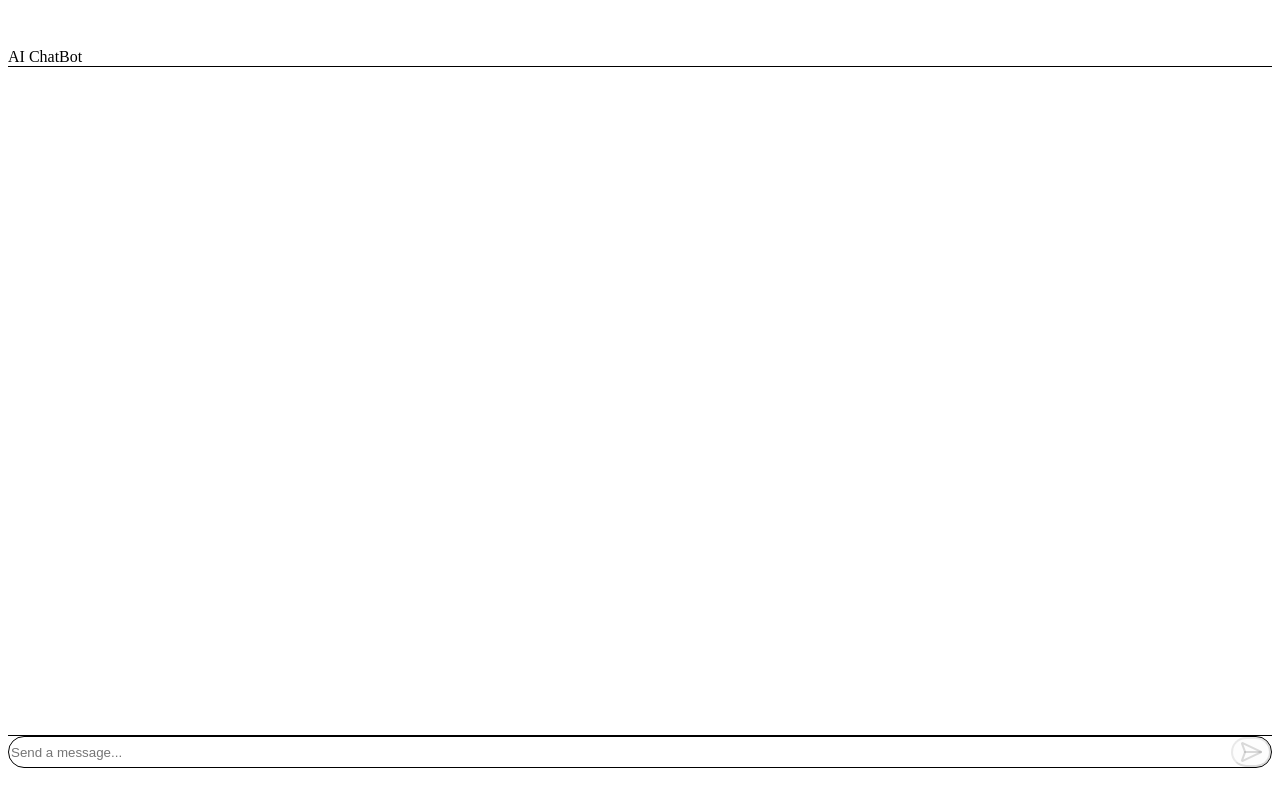
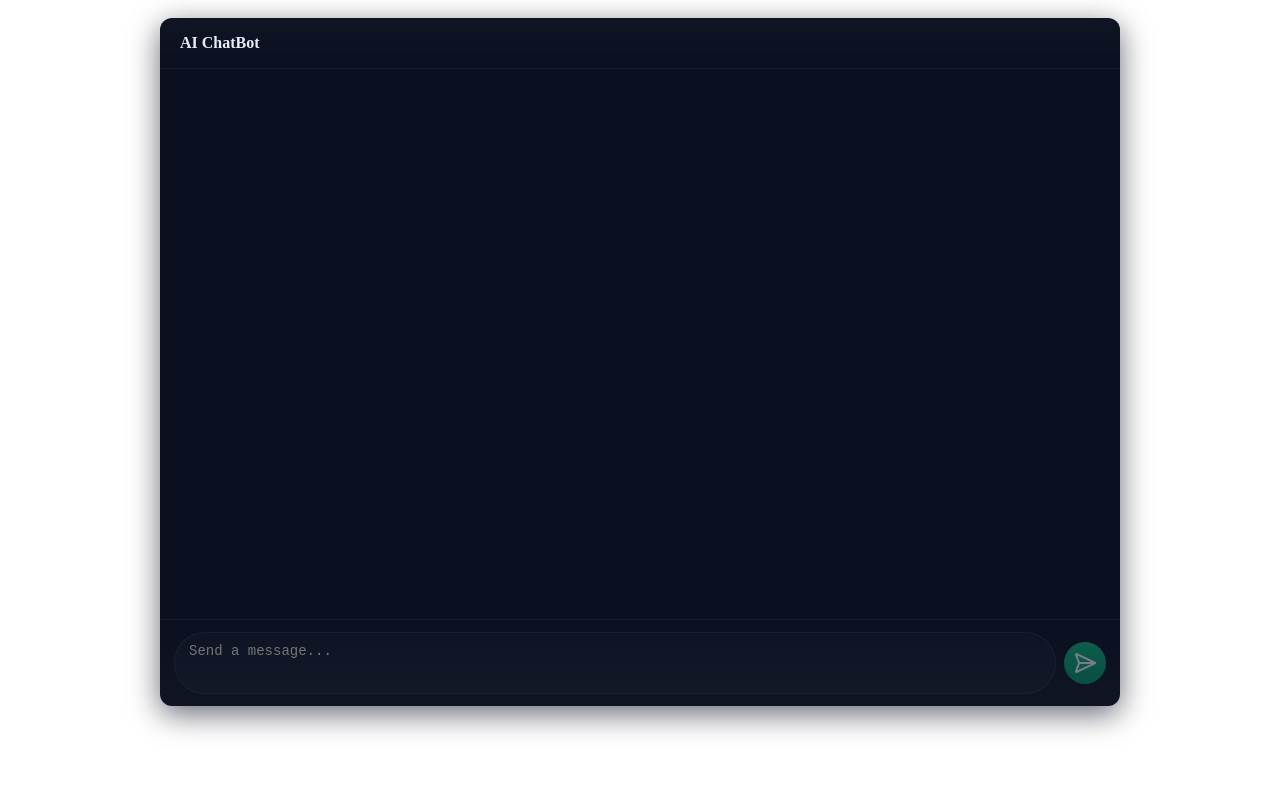
Before and after one commit to xerovanta/AI-ChatBot-by-Mayur, a React (Vite) app in the folder packages/client/: page / in a window 1280 px wide. Shown: the top 806 px of the page. Built offline with nearby package versions, Linux system fonts and the light colour scheme.

Commit message:
App is Ready

```diff
--- a/packages/client/postcss.config.js
+++ b/packages/client/postcss.config.js
@@ -1,6 +1,5 @@
 export default {
    plugins: {
-      '@tailwindcss/postcss': {},
       autoprefixer: {},
    },
 };
--- /dev/null
+++ b/packages/client/src/components/ui/ChatBot.css
@@ -0,0 +1,205 @@
+/* ChatBot.css - self-contained styles for the ChatBot component
+   This provides a clean ChatGPT-like dark UI without relying on Tailwind. */
+
+.chatbot-root {
+   display: flex;
+   flex-direction: column;
+   width: 100%;
+   max-width: 960px;
+   height: 86vh;
+   margin: 18px auto;
+   background: #0b1020; /* dark background similar to ChatGPT */
+   color: #e6edf3;
+   border-radius: 12px;
+   box-shadow: 0 8px 30px rgba(2, 6, 23, 0.6);
+   overflow: hidden;
+}
+
+.chatbot-header {
+   padding: 16px 20px;
+   font-weight: 600;
+   font-size: 16px;
+   border-bottom: 1px solid rgba(255, 255, 255, 0.04);
+   background: linear-gradient(180deg, rgba(255, 255, 255, 0.02), transparent);
+}
+
+.chatbot-messages {
+   flex: 1 1 auto;
+   padding: 18px;
+   overflow-y: auto;
+   display: flex;
+   flex-direction: column;
+   gap: 14px;
+}
+
+.message-row {
+   display: flex;
+   width: 100%;
+}
+.message-row.bot {
+   justify-content: flex-start;
+}
+.message-row.user {
+   justify-content: flex-end;
+}
+
+.message-bubble {
+   max-width: 78%;
+   padding: 12px 14px;
+   border-radius: 12px;
+   line-height: 1.45;
+   font-size: 15px;
+   box-shadow: 0 1px 0 rgba(255, 255, 255, 0.02) inset;
+   word-break: break-word;
+}
+
+.bot-bubble {
+   background: linear-gradient(180deg, #0f1724, #0b1220);
+   color: #dbeafe;
+   border-top-left-radius: 6px;
+}
+
+.user-bubble {
+   background: linear-gradient(180deg, #2b6cb0, #1e4e8c);
+   color: white;
+   border-top-right-radius: 6px;
+}
+
+.message-content p {
+   margin: 0;
+}
+
+.message-bubble.loading {
+   display: inline-flex;
+   align-items: center;
+   justify-content: center;
+   min-width: 36px;
+   min-height: 28px;
+   background: rgba(255, 255, 255, 0.02);
+}
+
+.loader {
+   width: 18px;
+   height: 18px;
+   color: #9aa7bd;
+}
+
+.chatbot-input-form {
+   padding: 12px 14px;
+   border-top: 1px solid rgba(255, 255, 255, 0.04);
+   background: linear-gradient(180deg, transparent, rgba(255, 255, 255, 0.02));
+}
+
+.chatbot-input-wrap {
+   display: flex;
+   gap: 8px;
+   align-items: center;
+}
+
+.chatbot-input {
+   flex: 1 1 auto;
+   padding: 10px 14px;
+   border-radius: 999px;
+   border: 1px solid rgba(255, 255, 255, 0.04);
+   background: rgba(255, 255, 255, 0.02);
+   color: #e6edf3;
+   outline: none;
+   font-size: 14px;
+}
+.chatbot-input:disabled {
+   opacity: 0.6;
+}
+
+.chatbot-send-btn {
+   display: inline-flex;
+   align-items: center;
+   justify-content: center;
+   width: 42px;
+   height: 42px;
+   border-radius: 50%;
+   border: none;
+   background: linear-gradient(180deg, #10b981, #059669);
+   color: #fff;
+   cursor: pointer;
+}
+.chatbot-send-btn:disabled {
+   opacity: 0.45;
+   cursor: default;
+}
+
+/* Responsive tweaks */
+@media (max-width: 640px) {
+   .chatbot-root {
+      height: 92vh;
+      margin: 8px;
+   }
+   .message-bubble {
+      max-width: 86%;
+   }
+}
+
+/* Avatars */
+.avatar {
+   width: 36px;
+   height: 36px;
+   border-radius: 8px;
+   background: linear-gradient(180deg, #0f1724, #0b1220);
+   display: flex;
+   align-items: center;
+   justify-content: center;
+   color: #9aa7bd;
+   font-size: 12px;
+   flex: 0 0 36px;
+   margin-right: 10px;
+}
+.user-avatar {
+   margin-left: 10px;
+   margin-right: 0;
+}
+.avatar-initial {
+   font-weight: 600;
+}
+
+/* Message meta (timestamp) */
+.message-meta {
+   margin-top: 6px;
+   display: flex;
+   justify-content: flex-end;
+}
+.message-time {
+   font-size: 12px;
+   color: rgba(255, 255, 255, 0.45);
+}
+
+/* Animations */
+.message-row {
+   opacity: 0;
+   transform: translateY(6px);
+   animation: msg-in 220ms cubic-bezier(0.2, 0.9, 0.2, 1) forwards;
+}
+@keyframes msg-in {
+   to {
+      opacity: 1;
+      transform: translateY(0);
+   }
+}
+
+.message-bubble {
+   transition:
+      transform 160ms ease,
+      box-shadow 160ms ease;
+}
+.message-bubble:hover {
+   transform: translateY(-3px);
+   box-shadow: 0 10px 30px rgba(2, 6, 23, 0.6);
+}
+
+/* Improved textarea behavior */
+.chatbot-input {
+   resize: none;
+   min-height: 40px;
+   max-height: 160px;
+   overflow: auto;
+   padding-top: 10px;
+   padding-bottom: 10px;
+}
--- a/packages/client/src/components/ui/ChatBot.tsx
+++ b/packages/client/src/components/ui/ChatBot.tsx
@@ -1,16 +1,15 @@
 import { useState, useRef, FormEvent, useEffect } from 'react';
-import { Button } from '@/components/ui/button';
-import { Input } from '@/components/ui/input';
-import { ScrollArea } from '@/components/ui/scroll-area';
-import { SendHorizonal, Loader2 } from 'lucide-react'; // Re-added Bot for consistency
+import { SendHorizonal, Loader2 } from 'lucide-react'; // icons
 import ReactMarkdown from 'react-markdown';
 import remarkGfm from 'remark-gfm'; // Make sure this package is installed
+import './ChatBot.css';
 
 // Define the structure for a message
 interface Message {
    id: string;
    role: 'user' | 'model';
    text: string;
+   timestamp: number;
 }
 
 export function ChatBot() {
@@ -35,10 +34,12 @@ export function ChatBot() {
       const trimmedInput = input.trim();
       if (!trimmedInput || isLoading) return;
 
+      const now = Date.now();
       const userMessage: Message = {
          id: crypto.randomUUID(),
          role: 'user',
          text: trimmedInput,
+         timestamp: now,
       };
 
       setMessages((prev) => [...prev, userMessage]);
@@ -48,7 +49,7 @@ export function ChatBot() {
       const modelMessageId = crypto.randomUUID();
       setMessages((prev) => [
          ...prev,
-         { id: modelMessageId, role: 'model', text: '' }, // Start model message empty
+         { id: modelMessageId, role: 'model', text: '', timestamp: Date.now() },
       ]);
 
       try {
@@ -69,6 +70,7 @@ export function ChatBot() {
                errorData.error || `HTTP error! status: ${response.status}`
             );
          }
+
          if (!response.body) throw new Error('No response body');
 
          const reader = response.body.getReader();
@@ -84,7 +86,7 @@ export function ChatBot() {
             }
 
             const chunk = decoder.decode(value, { stream: true });
-            const lines = chunk.split('\n'); // Process line by line
+            const lines = chunk.split('\n');
 
             for (const line of lines) {
                if (line.startsWith('data: ')) {
@@ -92,7 +94,7 @@ export function ChatBot() {
 
                   if (data === '[DONE]') {
                      loopDone = true;
-                     break; // Exit inner loop
+                     break;
                   }
 
                   if (data) {
@@ -109,12 +111,11 @@ export function ChatBot() {
                            );
                         }
                      } catch (error) {
-                        // Ignore json parsing error if data is not JSON
+                        // ignore non-JSON chunks
                      }
                   }
                }
             }
-            if (loopDone) break; // Exit outer loop if [DONE] was found
          }
 
          if (accumulatedText === '') {
@@ -141,57 +142,64 @@ export function ChatBot() {
       }
    };
 
+   // Keyboard handling: Enter to send, Shift+Enter => newline
+   const handleKeyDown = (e: React.KeyboardEvent<HTMLTextAreaElement>) => {
+      if (e.key === 'Enter' && !e.shiftKey) {
+         e.preventDefault();
+         const form = (e.target as HTMLElement).closest(
+            'form'
+         ) as HTMLFormElement | null;
+         if (form) form.requestSubmit();
+      }
+   };
+
    return (
-      <div className="flex flex-col w-full max-w-2xl mx-auto h-[90vh] bg-white dark:bg-gray-900 rounded-lg shadow-2xl overflow-hidden">
-         {/* Header */}
-         <div className="p-5 border-b border-gray-200 dark:border-gray-700 text-lg font-semibold bg-gray-50 dark:bg-gray-800">
-            AI ChatBot
-         </div>
+      <div className="chatbot-root" role="region" aria-label="Chat">
+         <header className="chatbot-header">AI ChatBot</header>
 
-         {/* Messages Area */}
          <div
             ref={scrollAreaRef}
-            className="flex-1 p-6 overflow-y-auto space-y-6 bg-gray-100 dark:bg-gray-900"
+            className="chatbot-messages"
+            data-testid="messages"
          >
             {messages.map((msg) => (
                <MessageItem key={msg.id} message={msg} />
             ))}
+
             {isLoading &&
                messages.length > 0 &&
                messages[messages.length - 1]?.role === 'model' &&
                messages[messages.length - 1]?.text === '' && (
-                  <div className="flex justify-start">
-                     <div className="px-4 py-2 rounded-2xl max-w-[70%] bg-gray-200 dark:bg-gray-800 rounded-bl-none">
-                        <Loader2 className="w-4 h-4 animate-spin text-gray-500" />
+                  <div className="message-row bot">
+                     <div className="message-bubble loading">
+                        <Loader2 className="loader" />
                      </div>
                   </div>
                )}
          </div>
 
-         {/* Input Area */}
-         <form
-            onSubmit={handleSubmit}
-            className="flex items-center p-3 bg-white dark:bg-gray-900 border-t border-gray-200 dark:border-gray-700 gap-2"
-         >
-            <div className="flex items-center w-full rounded-full border border-gray-300 dark:border-gray-600 bg-gray-50 dark:bg-gray-800 focus-within:ring-2 focus-within:ring-blue-500 px-3">
-               <input
+         <form onSubmit={handleSubmit} className="chatbot-input-form">
+            <div className="chatbot-input-wrap">
+               <textarea
                   value={input}
                   onChange={(e) => setInput(e.target.value)}
+                  onKeyDown={handleKeyDown}
                   placeholder="Send a message..."
-                  className="flex-1 bg-transparent border-none focus:ring-0 outline-none py-3 text-gray-900 dark:text-gray-100 placeholder-gray-500 dark:placeholder-gray-400"
+                  className="chatbot-input"
                   disabled={isLoading}
-                  autoComplete="off"
+                  rows={1}
+                  aria-label="Message input"
                />
                <button
                   type="submit"
                   disabled={isLoading || !input.trim()}
-                  className="ml-2 h-9 w-9 flex items-center justify-center rounded-full bg-blue-600 hover:bg-blue-700 text-white transition disabled:opacity-50"
+                  className="chatbot-send-btn"
                   aria-label="Send message"
                >
                   {isLoading ? (
-                     <Loader2 className="w-5 h-5 animate-spin" />
+                     <Loader2 className="loader" />
                   ) : (
-                     <SendHorizonal className="w-5 h-5" />
+                     <SendHorizonal />
                   )}
                </button>
             </div>
@@ -202,27 +210,41 @@ export function ChatBot() {
    function MessageItem({ message }: { message: Message }) {
       const isUser = message.role === 'user';
 
+      const time = new Date(message.timestamp).toLocaleTimeString([], {
+         hour: '2-digit',
+         minute: '2-digit',
+      });
+
       return (
-         <div
-            className={`flex w-full ${isUser ? 'justify-end' : 'justify-start'}`}
-         >
+         <div className={isUser ? 'message-row user' : 'message-row bot'}>
+            {!isUser && (
+               <div className="avatar" aria-hidden>
+                  <span className="avatar-initial">AI</span>
+               </div>
+            )}
+
             <div
-               className={`
-          px-5 py-3 max-w-[70%] text-base shadow
-          ${
-             isUser
-                ? 'bg-blue-600 text-white rounded-2xl rounded-br-md'
-                : 'bg-gray-200 dark:bg-gray-800 text-gray-900 dark:text-gray-100 rounded-2xl rounded-bl-md'
-          }
-          mb-2
-        `}
+               className={
+                  isUser
+                     ? 'message-bubble user-bubble'
+                     : 'message-bubble bot-bubble'
+               }
             >
-               <div className="prose prose-sm dark:prose-invert prose-p:my-0 max-w-none text-inherit break-words">
+               <div className="message-content">
                   <ReactMarkdown remarkPlugins={[remarkGfm]}>
                      {message.text}
                   </ReactMarkdown>
                </div>
+               <div className="message-meta">
+                  <time className="message-time">{time}</time>
+               </div>
             </div>
+
+            {isUser && (
+               <div className="avatar user-avatar" aria-hidden>
+                  <span className="avatar-initial">You</span>
+               </div>
+            )}
          </div>
       );
    }
--- a/packages/client/tailwind.config.js
+++ /dev/null
@@ -1,79 +0,0 @@
-/** @type {import('tailwindcss').Config} */
-export default {
-   darkMode: ['class'], // Keep dark mode if you plan to use it
-   content: [
-      './index.html', // Checks your main HTML file
-      './src/**/*.{js,ts,jsx,tsx}', // CRITICAL: This scans all files in src
-   ],
-   prefix: '',
-   theme: {
-      container: {
-         // Default container settings often included by shadcn init
-         center: true,
-         padding: '2rem',
-         screens: {
-            '2xl': '1400px',
-         },
-      },
-      extend: {
-         // Shadcn/ui theme extensions usually go here
-         // Make sure these match your shadcn setup if you customized colors/radius
-         colors: {
-            border: 'hsl(var(--border))',
-            input: 'hsl(var(--input))',
-            ring: 'hsl(var(--ring))',
-            background: 'hsl(var(--background))',
-            foreground: 'hsl(var(--foreground))',
-            primary: {
-               DEFAULT: 'hsl(var(--primary))',
-               foreground: 'hsl(var(--primary-foreground))',
-            },
-            secondary: {
-               DEFAULT: 'hsl(var(--secondary))',
-               foreground: 'hsl(var(--secondary-foreground))',
-            },
-            destructive: {
-               DEFAULT: 'hsl(var(--destructive))',
-               foreground: 'hsl(var(--destructive-foreground))',
-            },
-            muted: {
-               DEFAULT: 'hsl(var(--muted))',
-               foreground: 'hsl(var(--muted-foreground))',
-            },
-            accent: {
-               DEFAULT: 'hsl(var(--accent))',
-               foreground: 'hsl(var(--accent-foreground))',
-            },
-            popover: {
-               DEFAULT: 'hsl(var(--popover))',
-               foreground: 'hsl(var(--popover-foreground))',
-            },
-            card: {
-               DEFAULT: 'hsl(var(--card))',
-               foreground: 'hsl(var(--card-foreground))',
-            },
-         },
-         borderRadius: {
-            lg: 'var(--radius)',
-            md: 'calc(var(--radius) - 2px)',
-            sm: 'calc(var(--radius) - 4px)',
-         },
-         keyframes: {
-            // Required by shadcn/ui animate plugin
-            'accordion-down': {
-               from: { height: '0' },
-               to: { height: 'var(--radix-accordion-content-height)' },
-            },
-            'accordion-up': {
-               from: { height: 'var(--radix-accordion-content-height)' },
-               to: { height: '0' },
-            },
-         },
-         animation: {
-            'accordion-down': 'accordion-down 0.2s ease-out',
-            'accordion-up': 'accordion-up 0.2s ease-out',
-         },
-      },
-   },
-   plugins: [require('tailwindcss-animate')], // Required by shadcn/ui
-};
```
Also changed, not shown: packages/client/package.json (+1 -8 lines), packages/client/src/index.css (+0 -8 lines).
